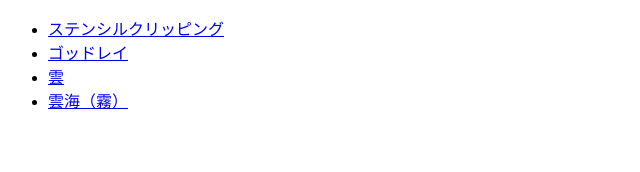
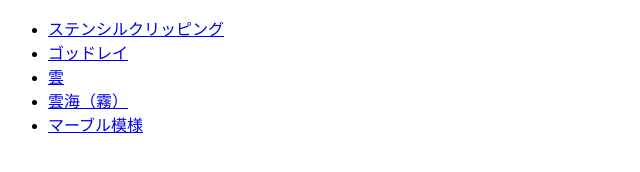
Before and after one commit to honyaneeta/pixel-p2r8v3, a plain HTML site: page graphics.html in a window 1280 px wide. Shown: the whole page, without its empty margins (0-640 px from the left). Drawn offline with Linux system fonts and the light colour scheme.

Commit message:
Add link to MSX Marbling in graphics.html

```diff
--- a/graphics.html
+++ b/graphics.html
@@ -11,6 +11,7 @@
     <li><a href="MSX Godrays.html">ゴッドレイ</a></li>
     <li><a href="MSX Volumetric Clouds.html">雲</a></li>
     <li><a href="MSX Volumetric Sea of Clouds.html">雲海（霧）</a></li>
+    <li><a href="MSX Marbling.html">マーブル模様</a></li>
   </ul>
 </body>
 </html>
```
